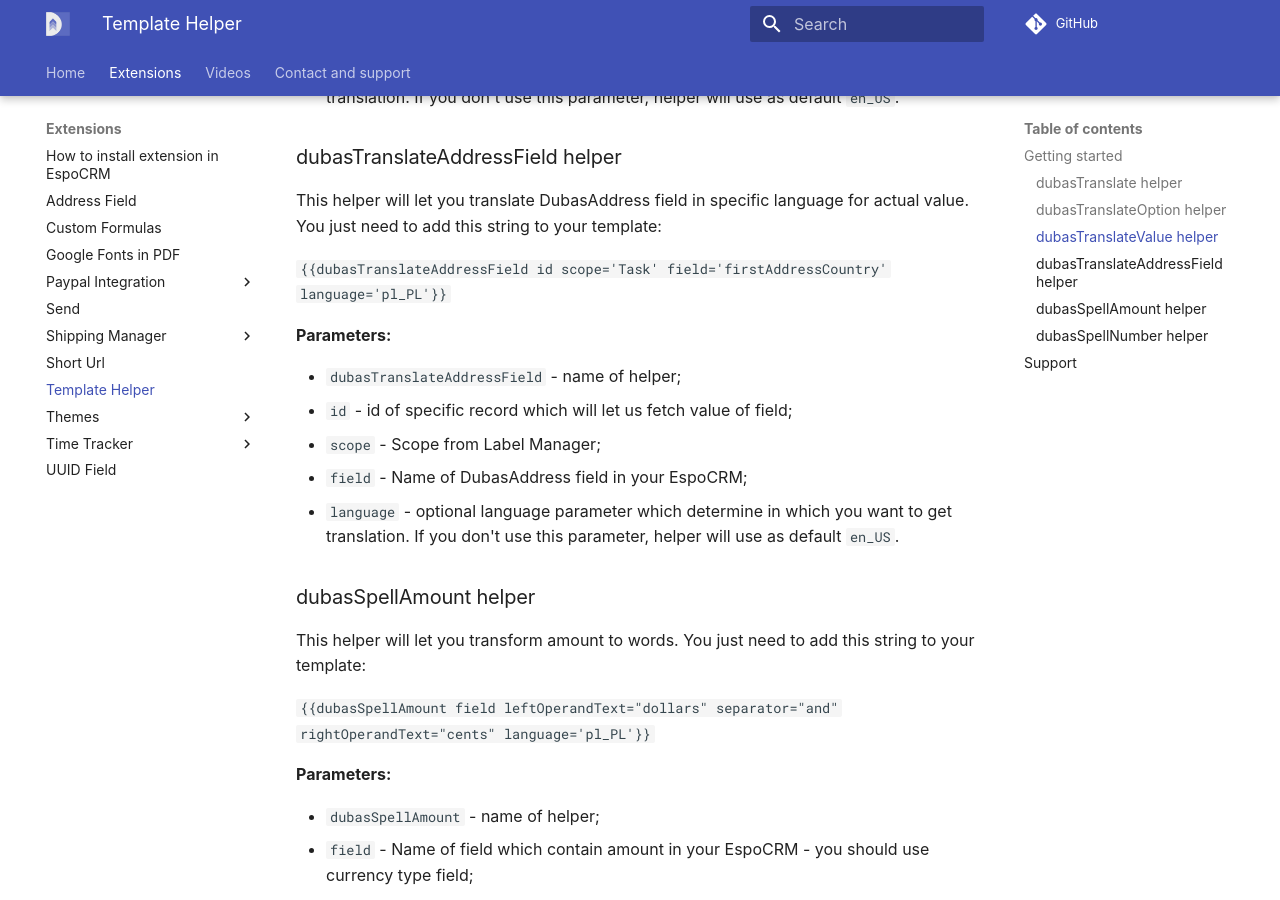
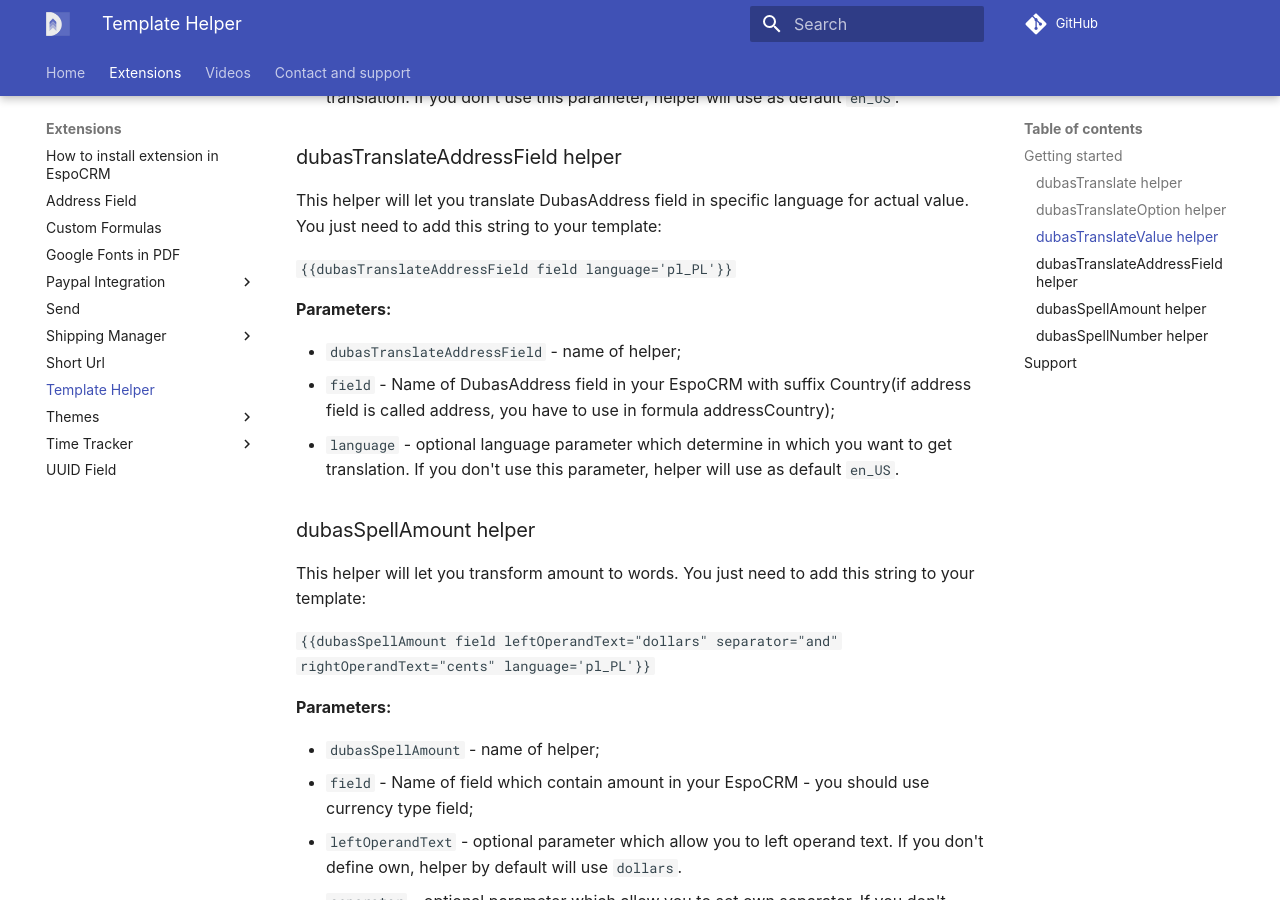
Before and after one commit to dubas-pro/documentation, an MkDocs documentation site: the page built from docs/extensions/template-helper.md, in a window 1280 px wide and 900 px high, scrolled down 1738 px. Built offline with MkDocs 1.6.1 and Material for MkDocs 9.7.7, drawn with Linux system fonts in a browser that asks for light colours; some web fonts are replaced; comment, search, counter and statistics services are not loaded.

Commit message:
Adjust dubasTranslateAddressField template helper

```diff
--- a/docs/extensions/template-helper.md
+++ b/docs/extensions/template-helper.md
@@ -54,14 +54,12 @@
 This helper will let you translate DubasAddress field in specific language for actual value.
 You just need to add this string to your template:
 
-`{{dubasTranslateAddressField id scope='Task' field='firstAddressCountry' language='pl_PL'}}`
+`{{dubasTranslateAddressField field language='pl_PL'}}`
 
 **Parameters:**
 
 + `dubasTranslateAddressField` - name of helper;
-+ `id` - id of specific record which will let us fetch value of field;
-+ `scope` - Scope from Label Manager;
-+ `field` - Name of DubasAddress field in your EspoCRM;
++ `field` - Name of DubasAddress field in your EspoCRM with suffix Country(if address field is called address, you have to use in formula addressCountry);
 + `language` - optional language parameter which determine in which you want to get translation. If you don't use this parameter, helper will use as default `en_US`.
 
 ### dubasSpellAmount helper
```
